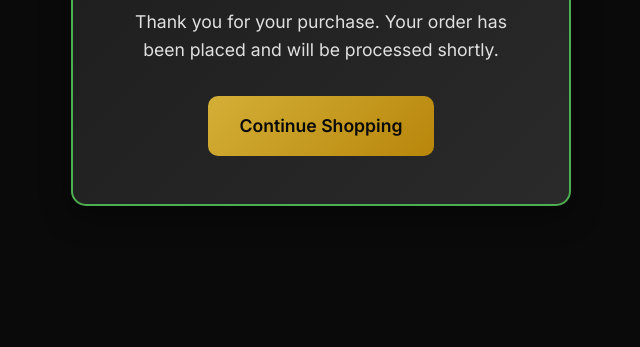
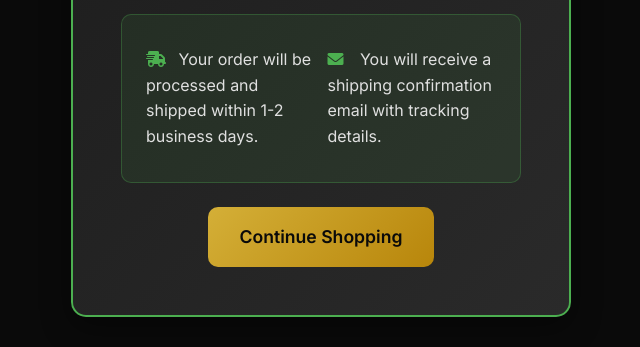
Before and after one commit to MousScales/islamstack, a website: page success.html in a window 1280 px wide. Shown: the part 453-800 px from the top of the page, without its empty margins (319-959 px from the left). Drawn offline with Linux system fonts and the light colour scheme.

Commit message:
Add shipping address collection to Stripe checkout

```diff
--- a/success.html
+++ b/success.html
@@ -59,13 +59,35 @@
             background: linear-gradient(135deg, #b8860b 0%, #d4af37 100%);
             transform: translateY(-2px);
         }
+        .shipping-info {
+            background: rgba(76, 175, 80, 0.1);
+            border: 1px solid rgba(76, 175, 80, 0.3);
+            border-radius: 10px;
+            padding: 1.5rem;
+            margin: 1.5rem 0;
+            text-align: left;
+        }
+        .shipping-info p {
+            margin: 0.5rem 0;
+            font-size: 1rem;
+            color: #e0e0e0;
+        }
+        .shipping-info i {
+            color: #4CAF50;
+            margin-right: 0.5rem;
+            width: 20px;
+        }
     </style>
 </head>
 <body>
     <div class="success-container">
         <div class="success-icon">✅</div>
         <h1>Payment Successful!</h1>
-        <p>Thank you for your purchase. Your order has been placed and will be processed shortly.</p>
+        <p>Thank you for your purchase! Your Quran Magnet Speaker will be shipped to the address you provided.</p>
+        <div class="shipping-info">
+            <p><i class="fas fa-shipping-fast"></i> Your order will be processed and shipped within 1-2 business days.</p>
+            <p><i class="fas fa-envelope"></i> You will receive a shipping confirmation email with tracking details.</p>
+        </div>
         <a href="/" class="home-btn">Continue Shopping</a>
     </div>
 </body>
```
Also changed, not shown: api/create-checkout-session.js (+8 -0 lines).
